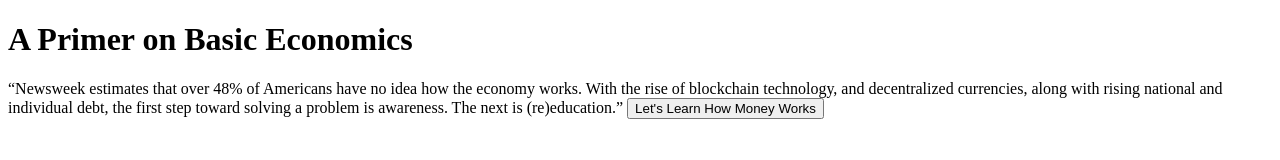
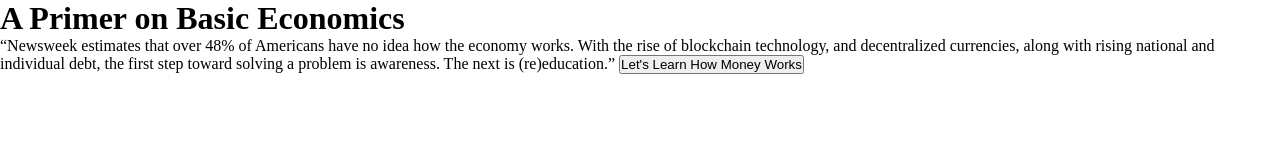
Before and after one commit to Gluke92/QuizApp, a plain HTML site: page index.html in a window 1280 px wide. Drawn offline with nearby package versions, Linux system fonts and the light colour scheme.

Commit message:
added some to CSS

```diff
--- a/datastore.js
+++ b/datastore.js
@@ -1,4 +1,5 @@
 'use strict';
+questionNumber = 0;
 
 const STORE = [
   {
--- a/index.html
+++ b/index.html
@@ -9,12 +9,12 @@
     </head>
 <body>
     <!-- /* Start page */ -->
-    <div>
+    <div class="js-start">
         <h1>A Primer on Basic Economics</h1>
-<span>“Newsweek estimates that over 48% of Americans have no idea how the economy works. With the rise of blockchain technology,
-    and decentralized currencies, along with rising national and individual debt, the first step toward solving a problem
-    is awareness. The next is (re)education.”</span>
-        <button type="submit" class="js-next-question">Let's Learn How Money Works</button>
+        <span>“Newsweek estimates that over 48% of Americans have no idea how the economy works. With the rise of blockchain technology,
+            and decentralized currencies, along with rising national and individual debt, the first step toward solving a problem
+            is awareness. The next is (re)education.”</span>
+        <button type="submit" class="start-button">Let's Learn How Money Works</button>
     </div>
 
     <!-- Question page injection -->
@@ -23,4 +23,5 @@
     <script src="https://ajax.googleapis.com/ajax/libs/jquery/3.2.1/jquery.min.js"></script>
     <script src="main.js"></script>
 </body>
+
 </html>
--- a/main.css
+++ b/main.css
@@ -0,0 +1,9 @@
+* {
+    margin: 0;
+    padding: 0;
+    box-sizing: border-box;
+}
+
+body {
+
+}
--- a/main.js
+++ b/main.js
@@ -4,8 +4,8 @@ let questionNumber = 0;
 let score = 0;
 
 /* navigate from splash page to quiz */
-$('js-next-question').on('click', event => {
-    console.log('Wutup');
+$('.js-start').on('click', '.start-button', event => {
+  console.log('Wutup');
 });
 
 
```
